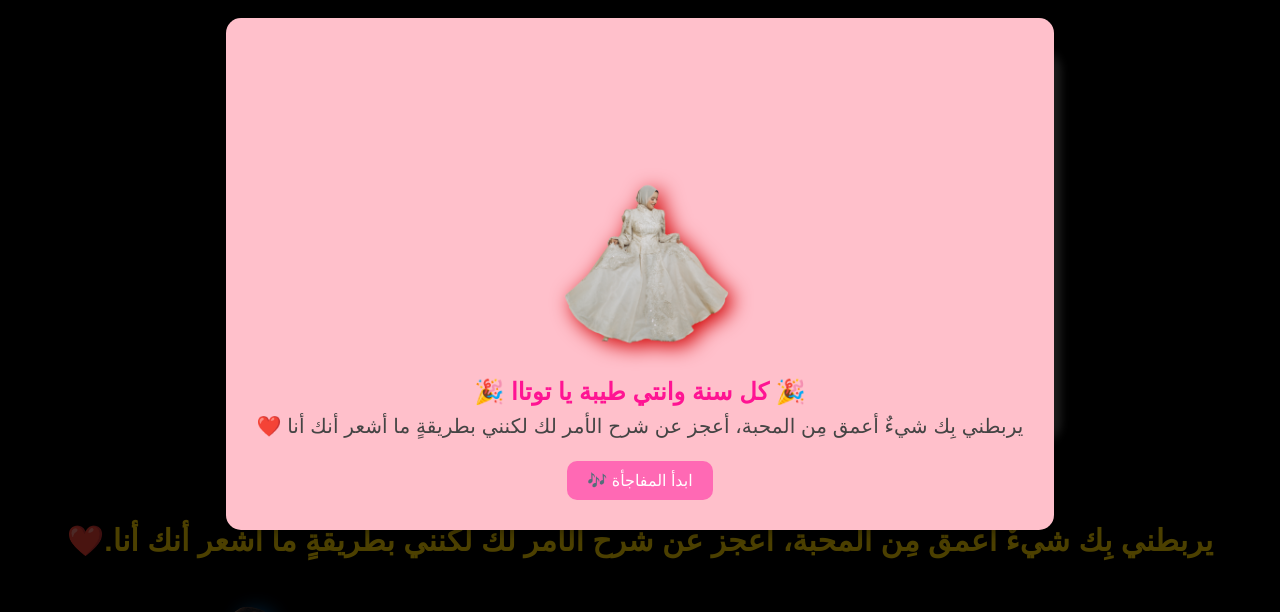
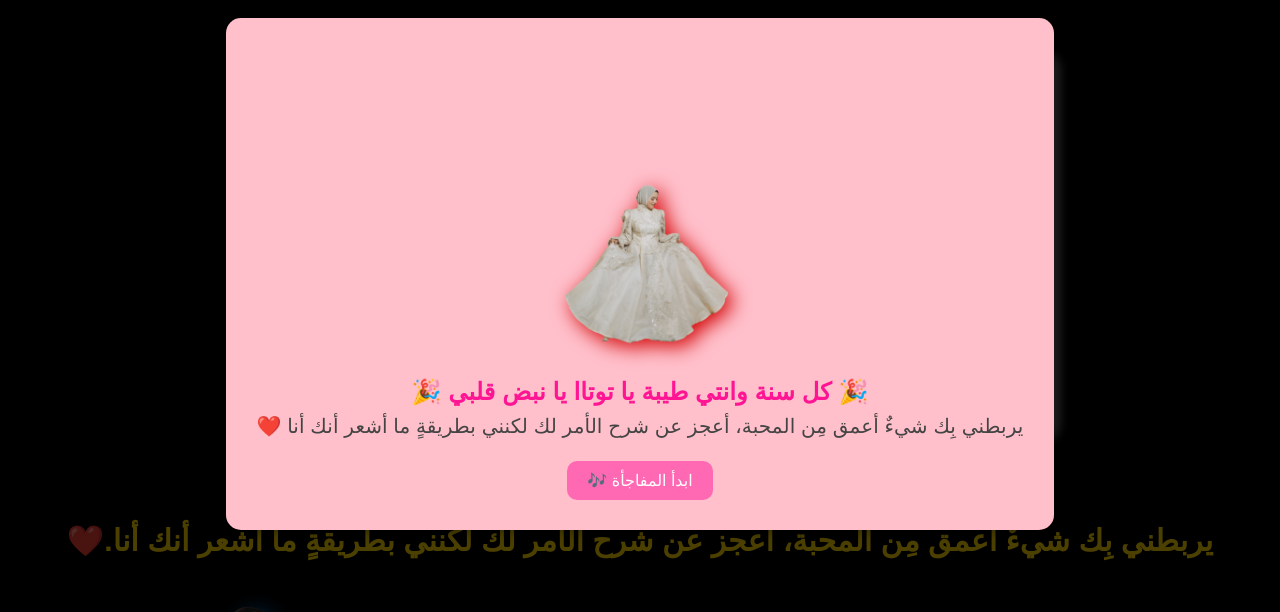
Before and after one commit to MohammedAlfyad/Lovly-web, a plain HTML site: page index.html in a window 1280 px wide. Shown: the part 126-738 px from the top of the page. Drawn offline with nearby package versions, Linux system fonts and the light colour scheme; a script that the page names is missing.

Commit message:
Update index.html

```diff
--- a/index.html
+++ b/index.html
@@ -7,12 +7,13 @@
     <link rel="stylesheet" href="style.css" />
     <title>Star Of My Life 😍</title>
     <script src="https://cdn.jsdelivr.net/npm/fireworks-js@2.10.1/dist/index.umd.js"></script>
+    <script src="https://cdn.jsdelivr.net/npm/canvas-confetti@1.5.1/dist/confetti.browser.min.js"></script>
   </head>
   <body>
     <div id="customAlert" class="overlay">
       <div class="alert-box">
         <img src="./2.png" alt="عيد ميلاد سعيد" class="modal-img" />
-        <h2>🎉 كل سنة وانتي طيبة يا توتاا 🎉</h2>
+        <h2>🎉 كل سنة وانتي طيبة يا توتاا يا نبض قلبي 🎉</h2>
         <p>
           يربطني بِك شيءٌ أعمق مِن المحبة، أعجز عن شرح الأمر لك لكنني بطريقةٍ ما
           أشعر أنك أنا ❤️
```
